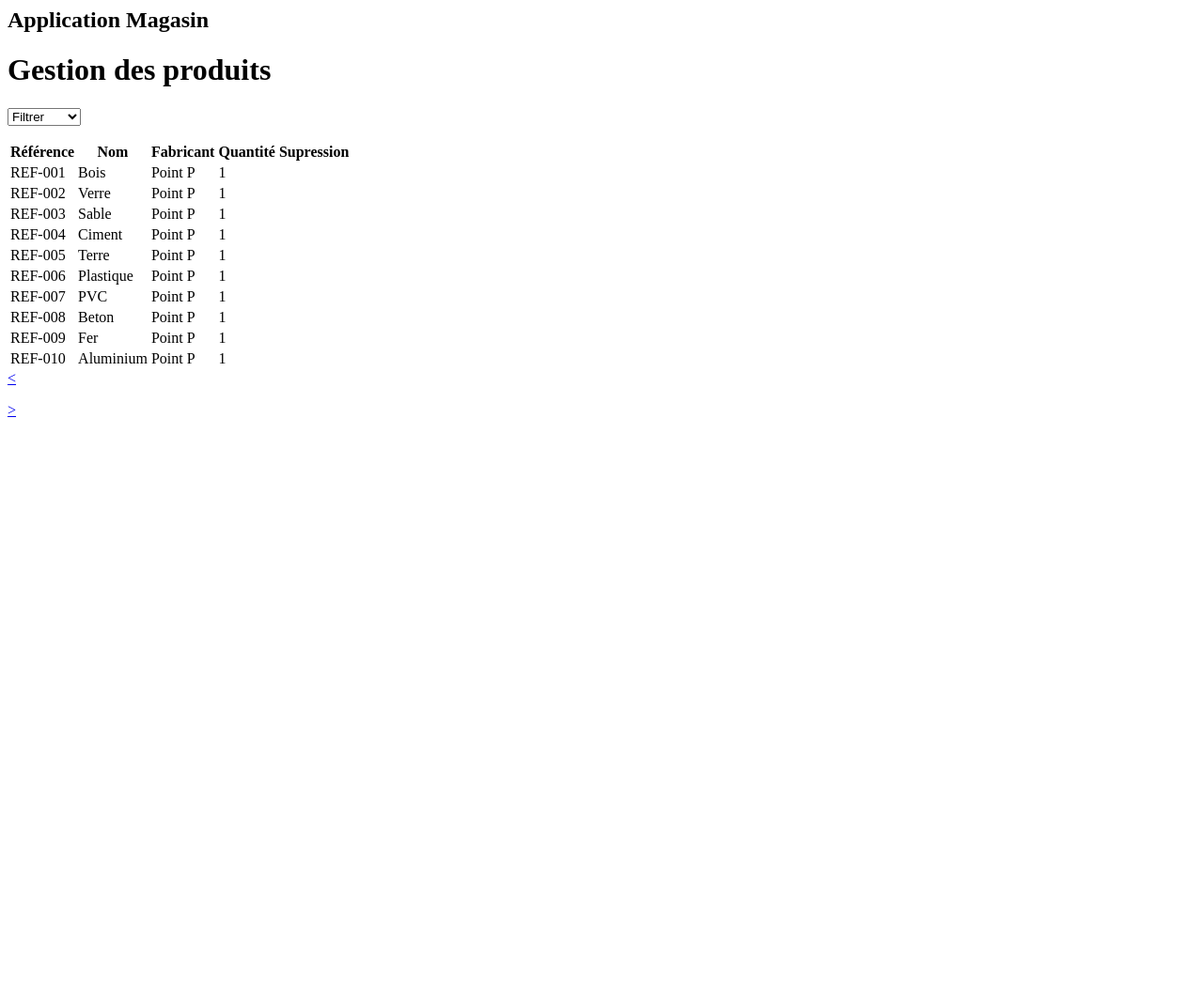
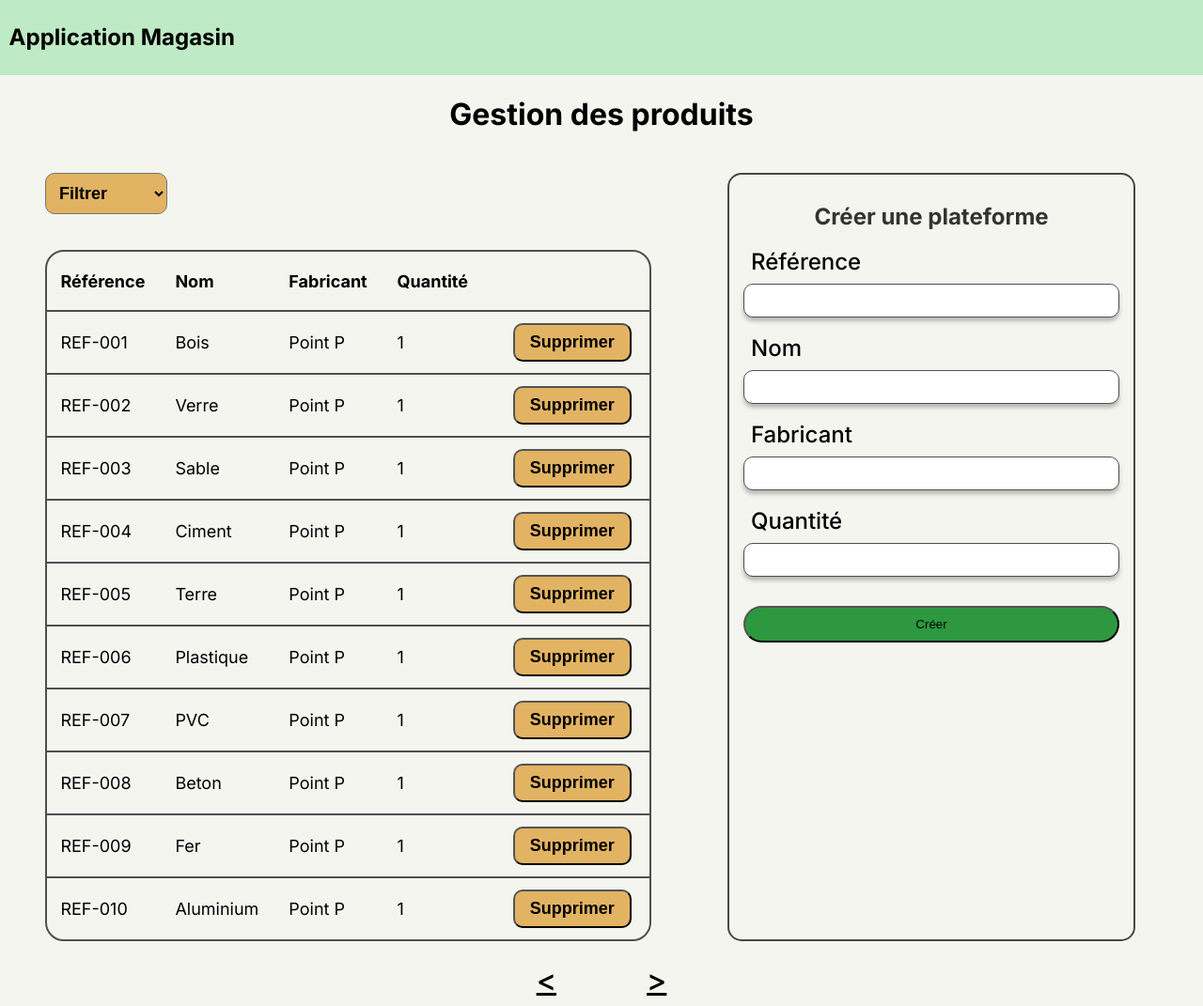
Before and after one commit to nicolascmr/App-magasin-DGA, a Flask app: template Magasin/templates/home.html in a window 1280 px wide. Shown: the whole page at 94% size. Before the commit the page ends 444 px from the top, so only its background shows below. Run offline with Flask 3, Linux system fonts and the light colour scheme; the template is opened without the code that fills it: values that come from a table or form of the project are taken from there, others are empty; data comes from the database, SQL or seed files in the repository.

Commit message:
Ajout de la page de gestion de produits avec style et layout + filtre

```diff
--- a/Magasin/forms.py
+++ b/Magasin/forms.py
@@ -1 +1,36 @@
+from sqlite3 import IntegrityError
+from flask import flash, redirect, url_for
+from flask_wtf import FlaskForm
+from wtforms import FloatField, IntegerField, StringField, SubmitField
+from wtforms.validators import DataRequired
+
+from Magasin.models import Produit
 from .app import db,app
+
+class ProduitForm(FlaskForm):
+    reference = StringField('Référence', validators=[DataRequired()])
+    nom = IntegerField('Nom', validators=[DataRequired()])
+    fabricant = FloatField('Fabricant', validators=[DataRequired()])
+    quantite = IntegerField('Quantité', validators=[DataRequired()])
+    submit = SubmitField('Ajouter le produit')
+
+    def create_produit(self, filtre):
+        produit = Produit.query.filter_by(reference=self.reference.data).first()
+        if not produit:
+            try:
+                produit = Produit(
+                    reference=self.reference.data,
+                    nom=self.nom.data,
+                    fabricant=self.fabricant.data,
+                    quantite=self.quantite.data
+                )
+                db.session.add(produit)
+                print(produit)
+                db.session.commit()
+                flash("Plateforme créée avec succès !")
+            except IntegrityError as e:
+                print(f"Erreur avec la base de donnée lors de la création du produit: {e}")
+                flash("Erreur avec la base de donnée lors de la création du produit", "error")
+        else:
+            flash("Impossible de créer deux produits qui portent le même nom !", "error")
+        return redirect(url_for('home', filtre=filtre))
--- /dev/null
+++ b/Magasin/static/css/layout.css
@@ -0,0 +1,158 @@
+body{
+    padding: 0;
+    margin: 0;
+}
+
+nav {
+    padding: 1.2vh;
+}
+
+.champ-form {
+    display: flex;
+    flex-direction: column;
+    gap: 0.5vh;
+    width: 100%;
+}
+
+.champ-form-label {
+    display: block;
+    width: 100%;
+    margin: 2%;
+}
+
+.champ-form-input{
+    width: 100%;
+    height: 4.5vh;
+}
+
+#champ-form-submit{
+    display: flex;
+    flex-direction: column;
+    align-items: center;
+    width: 100%;
+}
+
+#champ-form-submit input{
+    display: flex;
+    width: 100%;
+    margin: 2vh;
+    padding: 10px;
+}
+
+table {
+    width: 80%;
+    margin: 0 auto;
+}
+
+.bouton_filtre{
+    margin-right: 25%;
+    padding: 1%;
+}
+
+
+.pagination{
+    display: flex;
+    justify-content: center;
+    align-items: center;
+    gap: 2rem;
+    margin-top: 2vh;
+}
+
+.bouton-pagination{
+    padding: 2vh;
+}
+
+th {
+    text-align: center;
+}
+
+.table-bordures {
+    width: 90%;
+}
+
+.table-bordures tr{
+    height: 8vh;
+}
+
+.table-borders-bottom td{
+    padding: 2%;
+    text-align: center;
+    width: 33.33%;
+}
+
+.table-borders-bottom {
+    width: 90%;
+    margin-bottom: 2%;
+}
+
+#gestion_produits{
+    display: flex;
+    justify-content: center;
+    flex-direction: column;
+    align-items: center;
+    gap: 1vh;
+}
+
+#gestion_produits h1{
+    padding: 4vh;
+}
+
+#contenu_page_produits {
+    width: 95%;
+    display: flex;
+    flex-direction: row;
+    gap: 2vw;
+}
+
+#table_produits {
+    display: flex;
+    justify-content: center;
+    flex-direction: column;
+    gap: 0.3vh;
+    flex: 1;
+}
+
+#bouton_filtre {
+    padding: 10px;
+    margin-left: 2vh;
+    margin-top: 0;
+    margin-bottom: 0.5vh;
+    font-size: 18px;
+}
+
+#table_produits table{
+    margin: 2vh 2vh 0vh 2vh;
+}
+
+#table_produits th, #table_produits td{
+    text-align: left;
+    padding: 1.5vh 1.8vh;
+    font-size: 18px;
+
+}
+
+#table_produits button {
+    width: auto;
+    align-self: flex-start;
+    padding: 1vh 2vh;
+    margin-left: 2vh;
+    font-size: 18px;
+}
+
+#creation_produit{
+    display: flex;
+    flex-basis: 30%;
+    flex-direction: column;
+    align-items: center;
+    padding: 15px;
+    margin-right: 40px;
+}
+
+#gestion_produits {
+    padding-top: 0vh;
+}
+
+#gestion_produits h1 {
+    margin-top: 0rem;
+    margin-bottom: 0.7rem;
+}
--- /dev/null
+++ b/Magasin/static/css/style.css
@@ -0,0 +1,178 @@
+@import url('https://fonts.googleapis.com/css2?family=Inter:wght@400;500;700&display=swap');
+
+body {
+    background: #F5F5F0;
+    font-family: Inter;
+    font-weight: 500;
+    line-height: 130%;
+}
+
+
+nav {
+    background: #BEEAC5;
+}
+
+.typographie {
+    font-size: 2rem;
+    font-style: normal;
+    color: #000;
+}
+
+.flash {
+    color: #000;
+    font-family: Inter;
+    font-size: 1.5rem;
+    font-style: normal;
+    font-weight: 500;
+    line-height: 130%;
+    background-color: #90EE90;
+}
+
+.flash-error {
+    color: #000;
+    font-family: Inter;
+    font-size: 1.5rem;
+    font-style: normal;
+    font-weight: 500;
+    line-height: 130%;
+    background-color: #F08080;
+}
+
+
+
+.champ-form-label {
+    text-align: left;
+    font-size: 1.5rem;
+
+}
+
+.champ-form-input {
+    border-radius: 10px;
+    border: 1px solid #4F4F4F;
+    background: #FFF;
+    box-shadow: 0 4px 4px 0 rgba(0, 0, 0, 0.25);
+}
+
+#champ-form-submit input {
+    border-radius: 60px;
+    background: #2d983f;
+    transition: ease-in-out 0.3s;
+}
+
+#champ-form-submit input:hover {
+    border-radius: 60px;
+    background: #0c5928;
+}
+
+#champ-form-submit input:active{
+    border-radius: 60px;
+    background: #0d4f12;
+}
+
+table {
+    border-collapse: collapse;
+    border-radius: 20px;
+}
+
+
+.table-bordures {
+    border-collapse: separate;
+    border-spacing: 0;
+    border-radius: 20px;
+    border: 2px solid #4F4F4F;
+    overflow: hidden;
+}
+
+.table-bordures th, .table-bordures td{
+    border-bottom: 2px solid #4F4F4F;
+}
+
+.table-bordures  td{
+    text-align: center;
+}
+
+.bouton_filtre {
+    border-radius: 9.075px;
+    background: #E2B362;
+}
+
+
+.bouton-pagination:hover{
+    background-color: #C2A68C;
+    border-radius: 20px;
+    transition: ease-in-out 0.3s;
+}
+
+.table-bordures tr:last-child td{
+    border-bottom: None;
+}
+
+.btn-delete{
+    border-radius: 9.075px;
+    background: #F08080;
+}
+
+.btn-delete:hover{
+    background: #E63946;
+    transition: ease-in-out 0.3s;
+}
+
+#bouton_filtre{
+    background-color: #E2B362;
+    border-radius: 10px;
+    padding: 0.2rem;
+    font-size: 2rem;
+    margin: 2%;
+    flex-grow: 0;
+}
+
+#table_produits button, #bouton_filtre{
+    font-size: 24px;
+    font-weight: bold;
+    border-radius: 10px;
+    background-color: #E2B362;
+
+}
+
+#creation_produit {
+    border: 2px solid #474747;
+    border-radius: 15px;
+    margin-right: 20px;
+}
+
+#creation_produit h2 {
+    text-align: center;
+    margin-bottom: 20px;
+    color: #333;
+}
+
+#creation_produit_form {
+    display: flex;
+    flex-direction: column;
+    align-items: center;
+    gap: 15px;
+}
+
+#creation_produit_form {
+    display: flex;
+    flex-direction: column;
+    width: 400px;
+}
+
+#champ-form-label {
+    margin-bottom: 5px;
+    font-weight: 500;
+    color: #555;
+}
+
+#champ-form-input {
+    padding: 20px;
+    border-radius: 8px;
+    max-height: 2px;
+    width: 100%;
+}
+
+#creation_produit_form #champ-form-  {
+    margin-top: 10px;
+    width: 500px;
+}
--- a/Magasin/templates/home.html
+++ b/Magasin/templates/home.html
@@ -2,8 +2,10 @@
     <head>
         <meta charset="UTF-8">
         <title>Application Magasin</title>
+        <link rel="stylesheet" href="{{ url_for('static', filename='css/style.css') }}">
+        <link rel="stylesheet" href="{{ url_for('static', filename='css/layout.css') }}">
     </head>
-    <body>
+    <body id="pagination">
         <nav>
             <h1>Application Magasin</h1>
         </nav>
@@ -12,8 +14,9 @@
             <div id="contenu_page_produits">
                 <div id="table_produits">
                     <form action="{{ url_for('home') }}" method="post" id="filtre">
-                        <select id="bouton filtre" name="filtre" onchange="this.form.submit()">
+                        <select id="bouton_filtre" name="filtre" onchange="this.form.submit()">
                             <option value="">Filtrer</option>
+                            <option value="reference" {% if filtre_actif == 'reference' %}selected{% endif %}>Référence</option>
                             <option value="nom" {% if filtre_actif == 'nom' %}selected{% endif %}>Nom</option>
                             <option value="fabricant" {% if filtre_actif == 'fabricant' %}selected{% endif %}>Fabricant</option>
                             <option value="quantite" {% if filtre_actif == 'quantite' %}selected{% endif %}>Quantité</option>
@@ -26,7 +29,7 @@
                                 <th>Nom</th>
                                 <th>Fabricant</th>
                                 <th>Quantité</th>
-                                <th>Supression</th>
+                                <th></th>
                             </tr>
                         </thead>
                         <tbody>
@@ -36,17 +39,50 @@
                                 <td>{{ produit.nom }}</td>
                                 <td>{{ produit.fabricant }}</td>
                                 <td>{{ produit.quantite }}</td>
+                                <td><form action="{{ url_for('home', filtre=filtre_actif) }}" method="post" style="display: inline;">
+                                    <input type="hidden" name="nom" value="{{ produit.nom }}">
+                                    <button type="submit" class="supress-btn" onclick="return confirm('Êtes-vous sûr de vouloir supprimer ce produit ?');">
+                                        Supprimer
+                                    </button>
+                                </form></td>
                             </tr>
 
                             {% endfor %}
                         </tbody>
                     </table>
                 </div>
-            <section class="pagination">
+                    <div id="creation_produit">
+                        <h2>Créer une plateforme</h2>
+                        <form id="creation_produit_form" method="POST" role="form" action="{{ url_for('home', filtre=filtre_actif) }}">
+                            {{ form.hidden_tag() }}
+                            <div class="champ-form">
+                                {{ form.reference.label (class_ = "champ-form-label") }}
+                                {{ form.reference (class_ ="champ-form-input") }}
+                            </div>
+                            <div class="champ-form">
+                                {{ form.nom.label (class_ = "champ-form-label") }}
+                                {{ form.nom (class_ ="champ-form-input") }}
+                            </div>
+                            <div class="champ-form">
+                                {{ form.fabricant.label (class_ = "champ-form-label") }}
+                                {{ form.fabricant (class_ ="champ-form-input") }}
+                            </div>
+                            <div class="champ-form">
+                                {{ form.quantite.label (class_ = "champ-form-label") }}
+                                {{ form.quantite (class_ ="champ-form-input") }}
+                            </div>
+                            <div id="champ-form-submit">
+                                <input type="hidden" name="filtre" value="{{ filtre_actif }}">
+                                <input type="submit" value="Créer">
+                            </div>
+                        </form>
+                    </div>
+            </div>
+        </div>
+        <section class="pagination">
                 <a href="{{ url_for('home',page=page-1) }}" class="bouton-pagination typographie"><</a>
                 <p>{{ page }}</p>
                 <a href="{{ url_for('home',page=page+1) }}" class="bouton-pagination typographie">></a>
-            </section>
-        </div>
+        </section>
     </body>
 </html>
--- a/Magasin/views.py
+++ b/Magasin/views.py
@@ -1,16 +1,42 @@
 from flask import redirect, render_template, request, url_for
+from Magasin.forms import ProduitForm
 from Magasin.models import Produit
 from .app import app,db
 
-@app.route("/")
+@app.route("/", methods=['POST'])
 def home():
-    data = Produit.query.all()
+
+    if request.method == 'POST':
+        filtre = request.form.get('filtre')
+    else:
+        filtre = request.args.get('filtre')
+
+    query = Produit.query
+
+    print("FILTRE", filtre)
+    match filtre:
+        case 'reference':
+            query = query.order_by(Produit.reference)
+        case 'nom':
+            query = query.order_by(Produit.nom)
+        case 'fabricant':
+            query = query.order_by(Produit.fabricant)
+        case 'quantite':
+            query = query.order_by(Produit.quantite)
+        case default:
+            query = query.order_by(Produit.reference)
+
+    form = ProduitForm()
+    if form.validate_on_submit():
+        form.create_platform(filtre)
+
+    data = query.all()
 
     page = request.args.get('page', 1, type=int)
 
     produits, page = _pagination(data, page)
 
-    return render_template("home.html", produits=produits, page=page)
+    return render_template("home.html", form=form, produits=produits, page=page, filtre_actif=filtre)
 
 def _pagination(data, page, element_par_page: int = 5):
     if page < 1:
```
